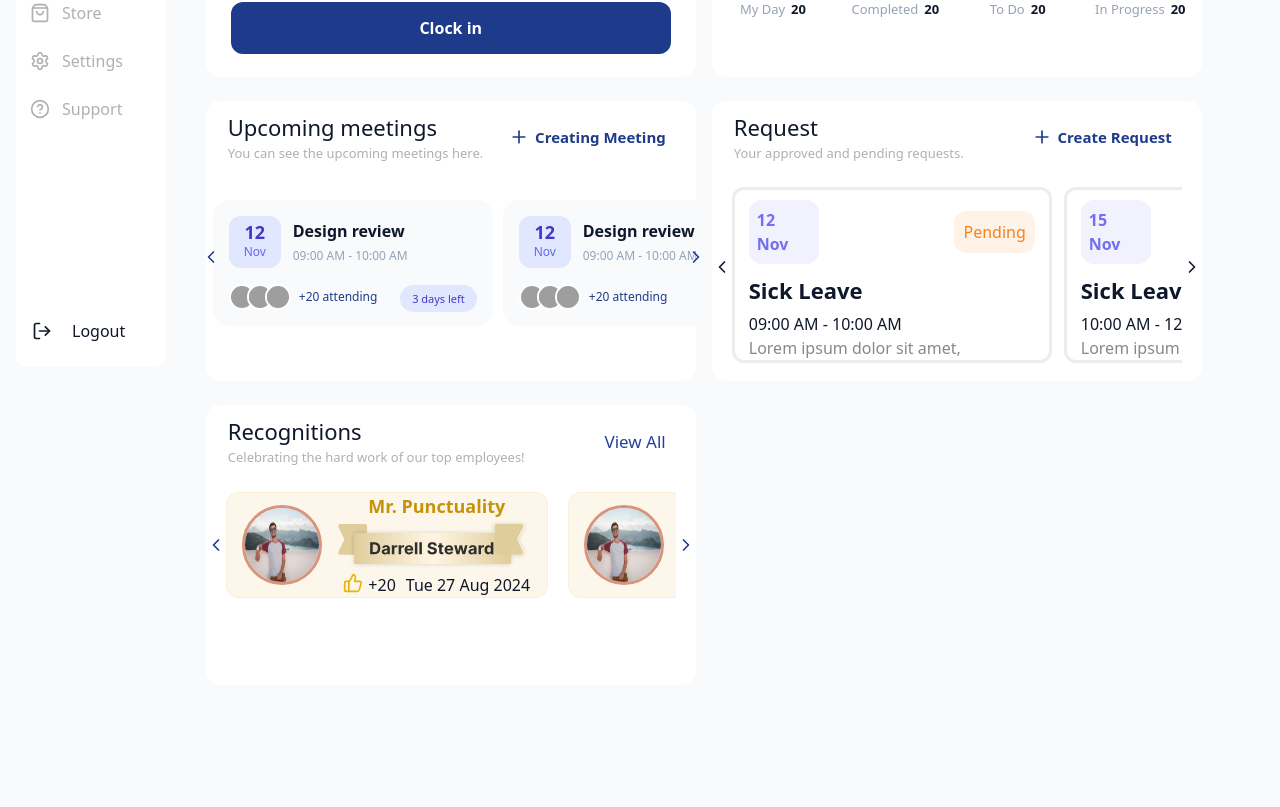
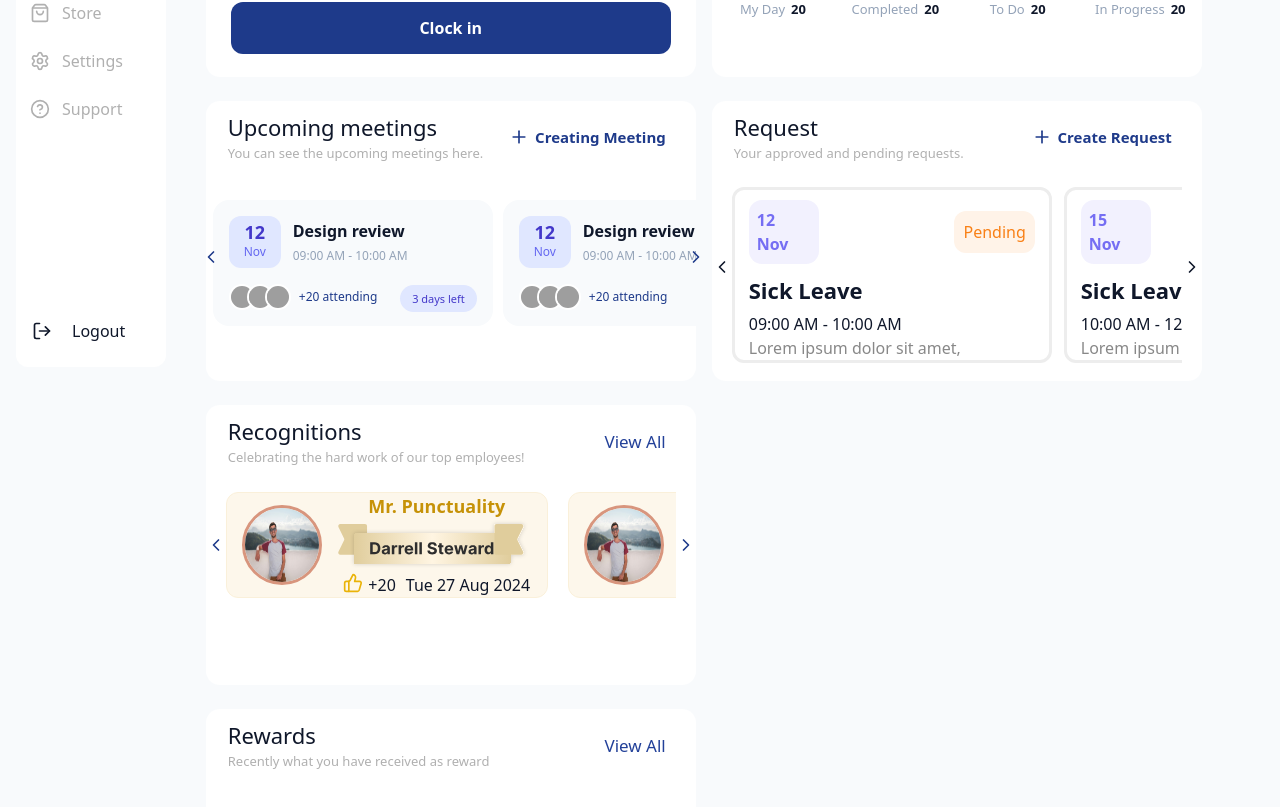
Before and after one commit to boda213-alaa-mohmad/buy2-hr-system, a Next.js app: page /dashboard in a window 1280 px wide. Shown: the part 417-1224 px from the top of the page. Before the commit the page ends 1102 px from the top, so only its background shows below. Built offline with nearby package versions, Linux system fonts and the light colour scheme; grey boxes are pictures that could not be loaded.

Commit message:
feat: add Rewards card container and structure

```diff
--- /dev/null
+++ b/src/app/dashboard/page.module.css
@@ -0,0 +1,4 @@
+.row {
+  display: flex;
+  gap: 16px;
+}
--- a/src/app/dashboard/page.tsx
+++ b/src/app/dashboard/page.tsx
@@ -4,31 +4,27 @@ import RecognitionCard from "@/features/Dashboard/components/RecognitionCard";
 import RequestCard from "@/features/Dashboard/components/RequestsCard";
 import TaskCard from "@/features/Dashboard/components/TaskCard";
 import UpcomingMeetingsCard from "@/features/Dashboard/components/UpcomingMeetingsCard";
+import styles from "./page.module.css";
+import { Rewards } from "@/features/Dashboard/components/Rewards";
 
 export default function DashboardPage() {
   return (
     <div>
       <DashboardHeader />
-      <div
-        style={{
-          display: "flex",
-          gap: "16px",
-        }}
-      >
+      <div className={styles.row}>
         <AttendanceCard />
         <TaskCard />
       </div>
-      <div
-        style={{
-          display: "flex",
-          gap: "16px",
-        }}
-      >
+      <div className={styles.row}>
         <UpcomingMeetingsCard />
         <RequestCard />
       </div>
-      <div>
-        <RecognitionCard />
+      <div className={styles.row}>
+        {/* className={styles.column} */}
+        <div>
+          <RecognitionCard />
+          <Rewards />
+        </div>
       </div>
     </div>
   );
--- a/src/features/Dashboard/components/RecognitionCard.tsx
+++ b/src/features/Dashboard/components/RecognitionCard.tsx
@@ -44,7 +44,7 @@ const employees: Employee[] = [
     name: "Michael Brown",
     title: "Performer",
     points: 10,
-    date: "Fri 21 Jan 2024",
+    date: "Fri 30 Jan 2024",
     image: "/images/avatar.jpg",
   },
 ];
--- /dev/null
+++ b/src/features/Dashboard/components/Rewards.tsx
@@ -0,0 +1,13 @@
+import DashboardCard from "@/Components/shared/card/DashboardCard";
+
+export function Rewards() {
+  return (
+    <DashboardCard
+      title="Rewards"
+      subtitle="Recently what you have received as reward"
+      actions="View All"
+    >
+      <></>
+    </DashboardCard>
+  );
+}
```
